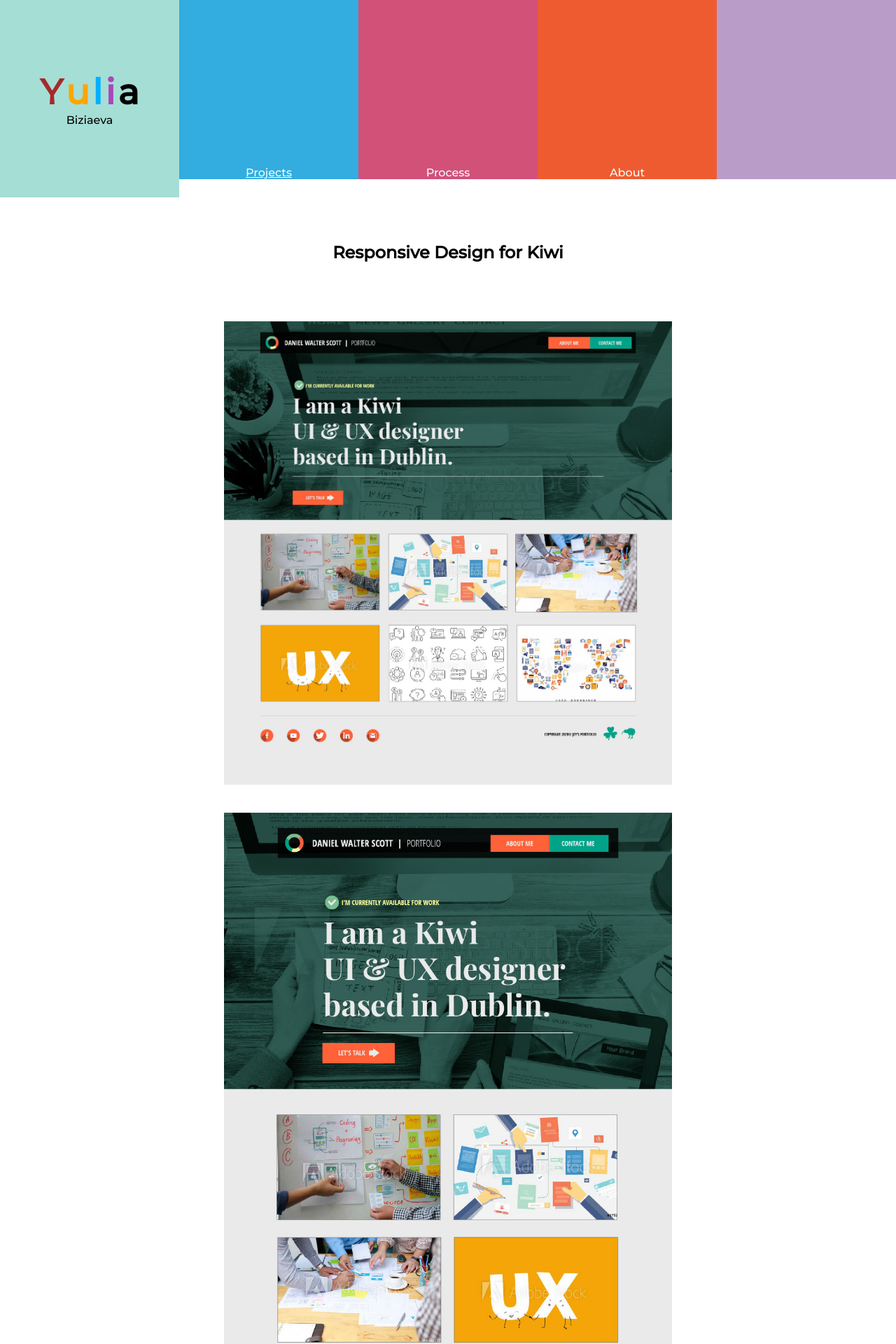
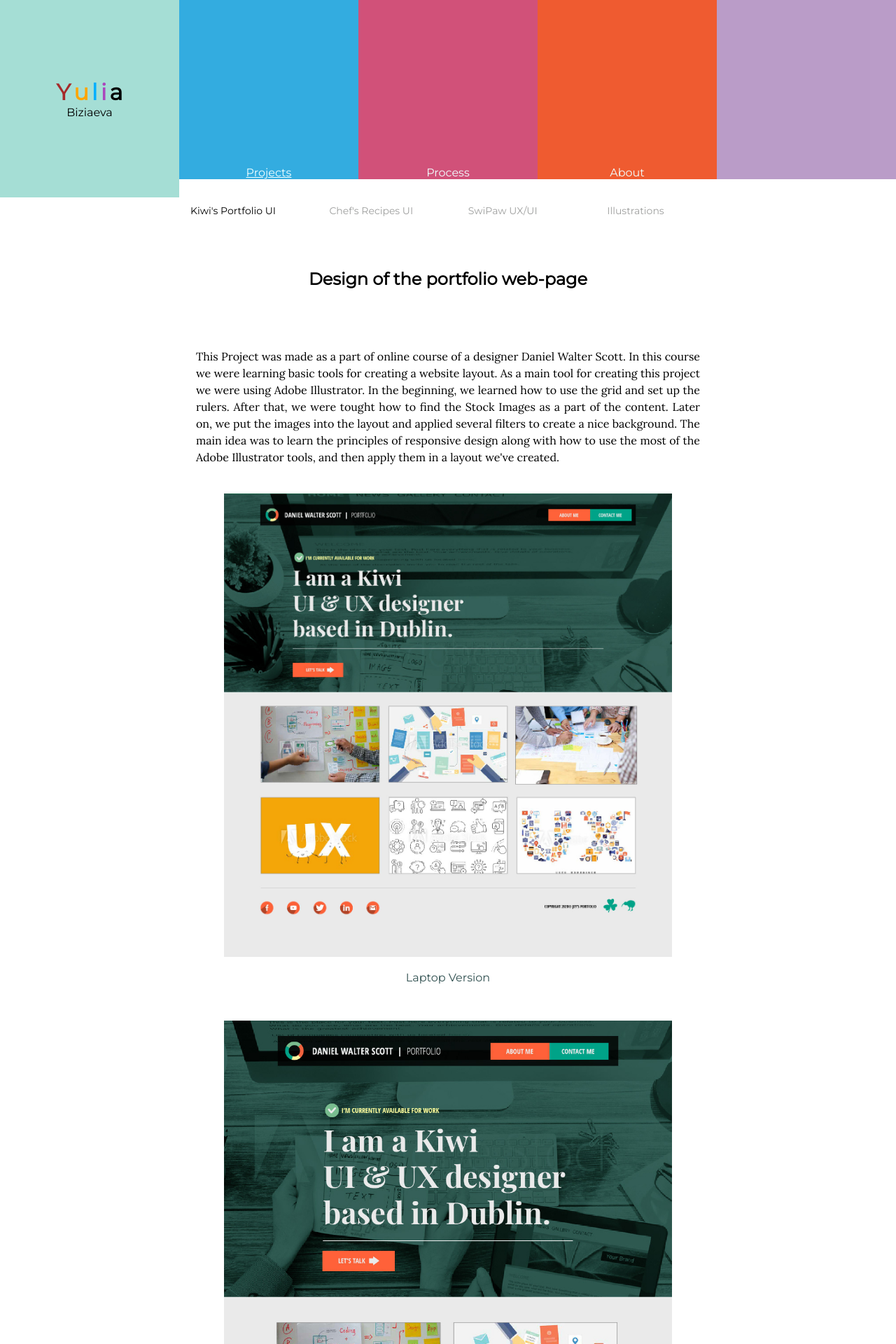
Before and after one commit to BusyJey/Project-1-Git-Github-Repository-, a PHP site: page /portfolio/kiwi.html in a window 1280 px wide. Shown: the top 1920 px of the page at 70% size. Run offline with PHP 8.4, Linux system fonts and the light colour scheme.

Commit message:
Ready Web Site

```diff
--- a/portfolio/portfolio/css/main.css
+++ b/portfolio/portfolio/css/main.css
@@ -1,11 +1,39 @@
-@import url('https://fonts.googleapis.com/css2?family=Montserrat:wght@500&display=swap');
+/* GENERAL */
+@import url('https://fonts.googleapis.com/css2?family=Lora:ital,wght@0,400;0,500;0,600;0,700;1,400;1,500&family=Montserrat&display=swap');
 *{
   margin:0;
   padding:0;
 }
+p{
+    font-family:'Lora', serif;
+    line-height: 1.6;
+    text-align: justify;
+    max-width: 45rem;
+    hyphens: auto;
+}
 
-body{
+body {
 font-family:'Montserrat', sans-serif;
+}
+a {
+    color:azure;
+    text-decoration: none;
+}
+a:hover {
+    text-decoration: none;
+    font-size: 1.1rem;
+}
+.current-pg {
+  text-decoration: underline;
+}
+.bf > a{
+  color:#1c1d1c;
+  margin: 5rem;
+}
+
+.bf > a:hover {
+  color: #178179;
+  font-size: 1.5rem;
 }
 
 figcaption {
@@ -14,6 +42,7 @@ figcaption {
 footer{
   margin-top: 100px;
 }
+
 /* HEADER */
 .yellow {
   width:20vw;
@@ -39,7 +68,6 @@ footer{
   height: 100%;
   width: 100%;
 }
-
 /* NAVIGATION LINKS' PROPERTIES*/
 .pink a, .skyblue a, .red a {
   display: block;
@@ -188,7 +216,7 @@ header ul{
   100%{ transform: rotate(360deg);}
 }
 
-.a{
+.a {
   font-weight:900;
   font-size: 50px;
   color:black;
@@ -196,36 +224,43 @@ header ul{
   transform:rotate(360deg) scale(0.5);
   transition: transform 3s ease 0s;
 }
-@keyframes a{
+@keyframes a {
   0%{color:black;}
   100%{color:white;}
   0% { transform: rotate(0deg); }
   100%{ transform: rotate(360deg);}
 }
 
-
-/* GENERAL */
-@import url('https://fonts.googleapis.com/css2?family=Lora:ital,wght@0,400;0,500;0,600;0,700;1,400;1,500&display=swap');
-p {
-    font-family:'Lora', serif;
-    line-height: 1.6;
-    text-align: justify;
-    max-width: 45rem;
-    hyphens: auto;
+/* BREADCRUMBS*/
+ul.breadcrumb {
+  padding: 10px 16px;
+  list-style: none;
+  margin-left: 20%;
 }
-a {
-    color:azure;
-    text-decoration: none;
+ul.breadcrumb li {
+  display: inline;
+  font-size: 14px;
 }
-a:hover {
-    text-decoration: none;
-    font-size: 2rem;
+ul.breadcrumb li+li:before {
+  padding: 8px;
 }
-.current-pg {
+ul.breadcrumb li a {
+  color: #9E9F9E;
+  text-decoration: none;
+}
+ul.breadcrumb li a:hover {
+  color: #33ACE0;
   text-decoration: underline;
+  font-size: 1rem;
 }
 
+
+
 /* INDEX PAGE */
+
+#index figure > a:hover {
+  text-decoration: none;
+}
 .layout div{
   margin-bottom: 2rem;
 }
@@ -287,13 +322,27 @@ a:hover {
     max-height: 100%;
     display:block;
   }
-#illustrations div > a {
+#illustrations .layout > a {
   color: #656565;
+}
+
+#illustrations .bf {
+  margin: 5rem;
+}
+
+#illustrations article > .bf {
+  display: flex;
+  justify-content: center;
+  flex-direction: row;
+  flex-wrap: wrap;
+  align-content: center;
+  align-items: flex-start;
 }
 
 /* PROCESS PAGE*/
 #process h2 {
   color:#EF5B30;
+  margin-top: 2rem;
 }
 #process .responsive {
   display: block;
@@ -357,18 +406,39 @@ footer > p {
 #kiwi article > div {
   display: flex;
   justify-content: center;
-  flex-direction: row;
+  flex-direction: column;
   flex-wrap: wrap;
   align-content: center;
-  align-items: flex-start;
+  align-items: center;
 }
 #kiwi img {
   max-width: 50%;
   max-height: auto;
   padding: 20px;
 }
+#kiwi article > .bf {
+  display: flex;
+  justify-content: center;
+  flex-direction: row;
+  flex-wrap: wrap;
+  align-content: center;
+  align-items: flex-start;
+}
+#kiwi div > figcaption {
+  padding-bottom: 2rem;
+}
+
+
  /* CHEF */
  #chef article > div {
+  display: flex;
+  justify-content: center;
+  flex-direction: row;
+  flex-wrap: wrap;
+  align-content: center;
+  align-items: flex-start;
+}
+#chef article > .bf {
   display: flex;
   justify-content: center;
   flex-direction: row;
@@ -390,6 +460,10 @@ footer > p {
   display: block;
   margin: 5rem auto;
 }
+#chef div > h2 {
+  margin-top: 6rem;
+  margin-bottom: -2rem;
+}
 
 /* SWIPAW */
 #swipaw article > div {
@@ -405,11 +479,18 @@ footer > p {
   max-height: auto;
   padding: 20px;
 }
+
+
 /* Media Queries*/
 
 /* Start @media 460px */
 @media all and (min-width: 460px) {
-
+  ul .breadcrumb li {
+    font-size: 10px;
+  }
+  .full > span {
+    font-size: 70%;
+  }
   /* GENERAL */
   p {
     font-size: 1rem;
@@ -434,6 +515,13 @@ footer > p {
 /* Start @media 720px */
 @media all and (min-width: 720px) {
 
+.full > span {
+  font-size: 90%;
+}
+ul .breadcrumb li {
+  font-size: 16px;
+}
+
 .pic_and_name {
       width: auto;
   }
@@ -456,7 +544,9 @@ footer > p {
 
 /* Start @media 800px */
 @media all and (min-width: 800px) {
-
+  .full > span {
+    font-size:xx-large;
+  }
   p {
       font-size: 1rem;
       line-height: 1.5;
--- a/portfolio/portfolio/kiwi.html
+++ b/portfolio/portfolio/kiwi.html
@@ -13,14 +13,14 @@
         <ul>
      <li class="yellow">
          <div>
-             <span>
+        <span class="full">
             <span class="y">Y</span>
             <span class="u">u</span>
             <span class="l">l</span>
             <span class="i">i</span>
             <span class="a">a</span>
         </span>
-             <span>Biziaeva</span>
+         <span class="full">Biziaeva</span>
      </div>
 
     </li>
@@ -29,15 +29,28 @@
     <li class="red"><a class="news-pg" href="about.html">About</a></li>
     <li class="green"></li>
     </ul>
-
+    <ul class="breadcrumb">
+        <li>Kiwi's Portfolio UI</li>
+        <li><a href="chef.html">Chef's Recipes UI</a></li>
+        <li><a href="swipaw.html">SwiPaw UX/UI</a></li>
+        <li><a href="illustrations.html">Illustrations</a></li>
+      </ul>
 </header>
 <main>
     <article>
-        <h1>Responsive Design for Kiwi</h1>
+        <h1>Design of the portfolio web-page</h1>
         <div>
+    <p>This Project was made as a part of online course of a designer Daniel Walter Scott. In this course we were learning basic tools for creating a website layout. As a main tool for creating this project we were using Adobe Illustrator. In the beginning, we learned how to use the grid and set up the rulers. After that, we were tought how to find the Stock Images as a part of the content. Later on, we put the images into the layout and applied several filters to create a nice background. The main idea was to learn the principles of responsive design along with how to use the most of the Adobe Illustrator tools, and then apply them in a layout we've created.</p>
             <img src="images/lg.jpg" alt="large">
+            <figcaption>Laptop Version</figcaption>
             <img src="images/med.jpg" alt="medium">
+            <figcaption>Tablet Version</figcaption>
             <img src="images/sm.jpg" alt="small">
+            <figcaption>Mobile Version</figcaption>
+        </div>
+        <div class="bf">
+            <a href="index.html">&lt; Back</a>
+            <a href="chef.html">&gt; Next Project</a>
         </div>
     </article>
 </main>
--- a/portfolio/portfolio/process.html
+++ b/portfolio/portfolio/process.html
@@ -13,14 +13,14 @@
         <ul>
         <li class="yellow">
          <div>
-             <span>
+            <span class="full">
                 <span class="y">Y</span>
                 <span class="u">u</span>
                 <span class="l">l</span>
                 <span class="i">i</span>
                 <span class="a">a</span>
             </span>
-             <span>Biziaeva</span>
+             <span class="full">Biziaeva</span>
          </div>
 
     </li>
```
Also changed, not shown: portfolio/portfolio/about.html (+4 -4 lines), portfolio/portfolio/chef.html (+14 -4 lines), portfolio/portfolio/illustrations.html (+22 -9 lines), portfolio/portfolio/index.html (+7 -6 lines), portfolio/portfolio/swipaw.html (+12 -3 lines). Lines whose indentation alone changed are shown as unchanged.
